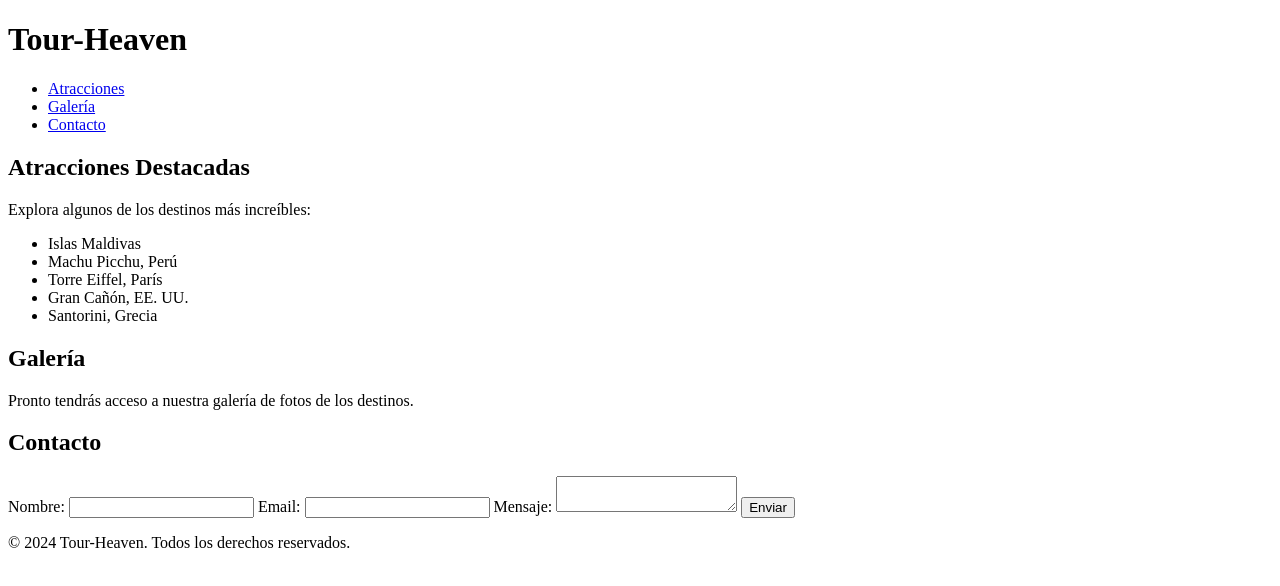
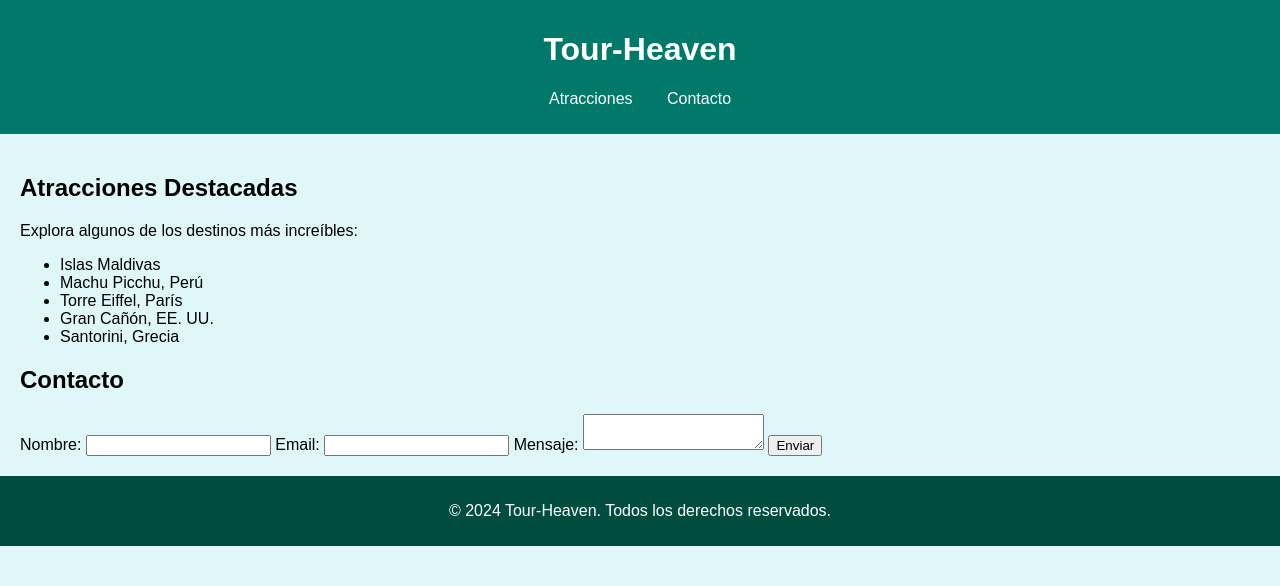
Before and after one commit to Frankisio/TourHeaven, a plain HTML site: page index.html in a window 1280 px wide. Drawn offline with Linux system fonts and the light colour scheme.

Commit message:
Update index.html

```diff
--- a/index.html
+++ b/index.html
@@ -4,7 +4,41 @@
     <meta charset="UTF-8">
     <meta name="viewport" content="width=device-width, initial-scale=1.0">
     <title>Tour-Heaven - Descubre el Mundo</title>
-    <link rel="stylesheet" href="styles.css">
+    <style>
+        body {
+            background-color: #e0f7fa; /* Azul claro */
+            font-family: Arial, sans-serif;
+            margin: 0;
+            padding: 0;
+        }
+        header {
+            background-color: #00796b; /* Verde oscuro */
+            color: white;
+            padding: 10px 0;
+            text-align: center;
+        }
+        nav ul {
+            list-style-type: none;
+            padding: 0;
+        }
+        nav ul li {
+            display: inline;
+            margin: 0 15px;
+        }
+        nav ul li a {
+            color: white;
+            text-decoration: none;
+        }
+        main {
+            padding: 20px;
+        }
+        footer {
+            text-align: center;
+            padding: 10px 0;
+            background-color: #004d40; /* Verde más oscuro */
+            color: white;
+        }
+    </style>
 </head>
 <body>
     <header>
@@ -12,7 +46,6 @@
         <nav>
             <ul>
                 <li><a href="#atracciones">Atracciones</a></li>
-                <li><a href="#galeria">Galería</a></li>
                 <li><a href="#contacto">Contacto</a></li>
             </ul>
         </nav>
@@ -29,11 +62,6 @@
                 <li>Gran Cañón, EE. UU.</li>
                 <li>Santorini, Grecia</li>
             </ul>
-        </section>
-
-        <section id="galeria">
-            <h2>Galería</h2>
-            <p>Pronto tendrás acceso a nuestra galería de fotos de los destinos.</p>
         </section>
 
         <section id="contacto">
```
